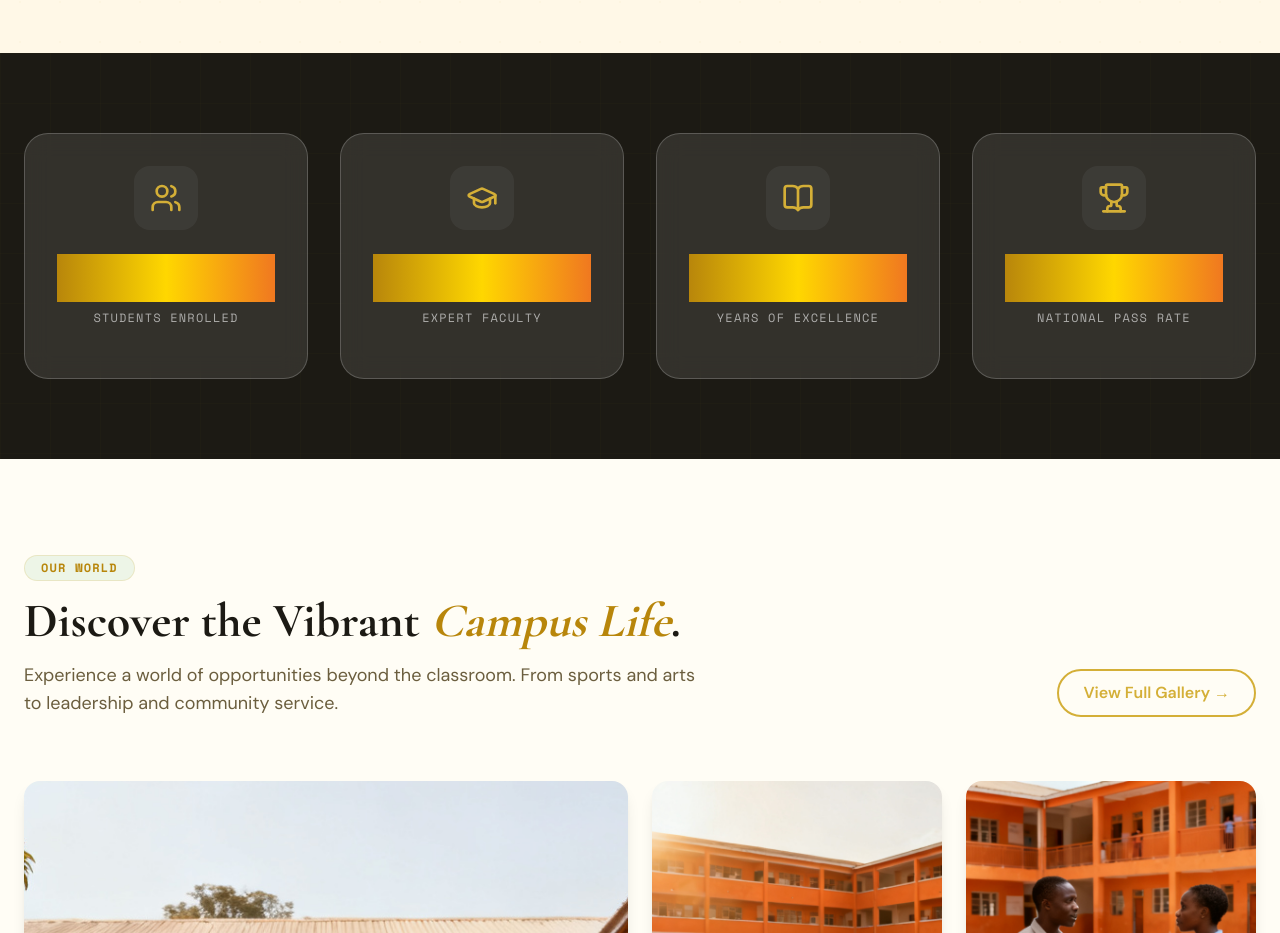
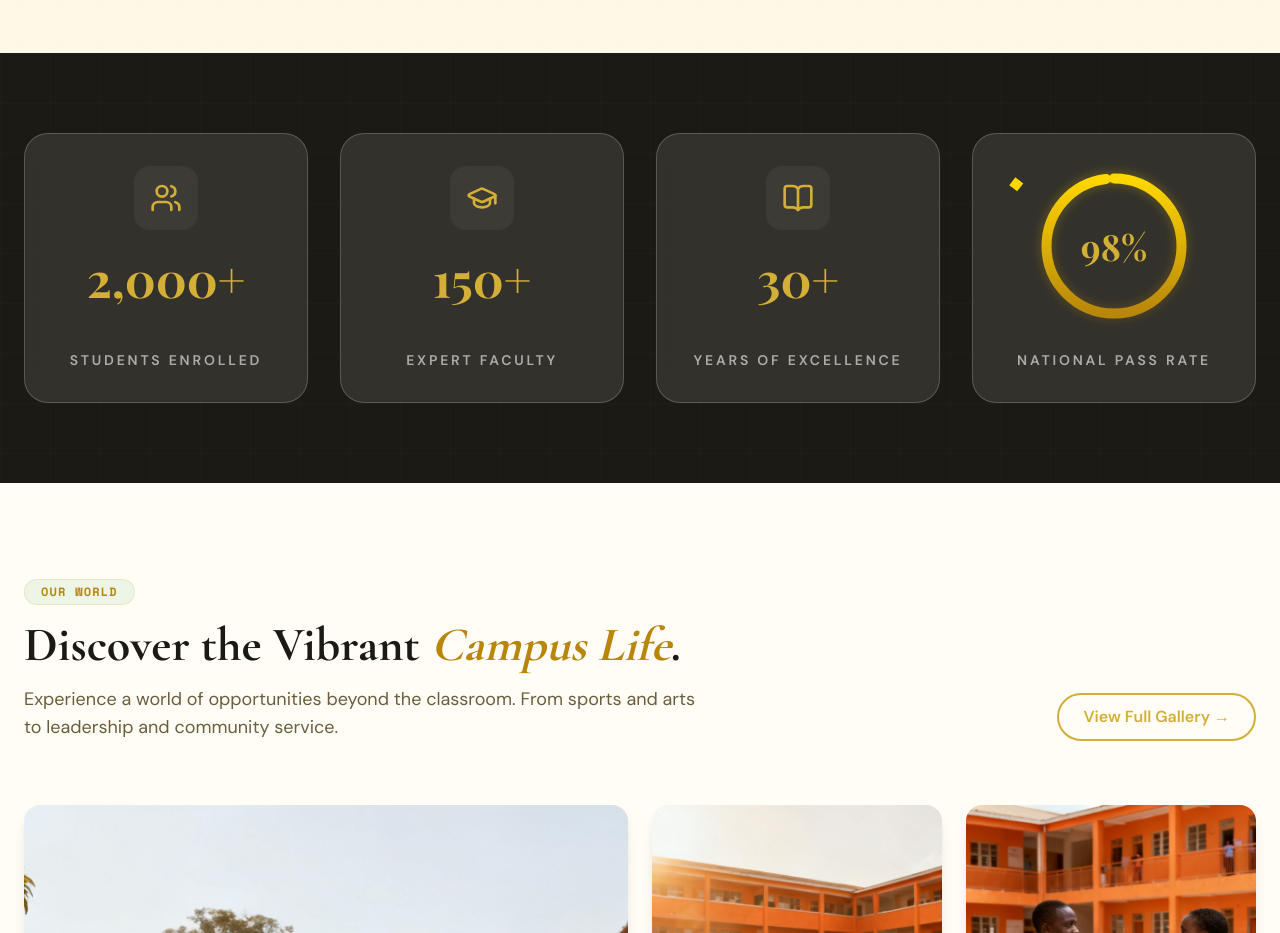
Before and after one commit to katsomar/Entebbe-Bright-Secondary-School, a Next.js app: page / in a window 1280 px wide. Shown: the part 2540-3473 px from the top of the page. Built offline with nearby package versions, Linux system fonts and the light colour scheme; a web font is replaced by a local one.

Commit message:
changed the font of the status card and added progress bar

```diff
--- a/src/components/home/StatCardsSection.tsx
+++ b/src/components/home/StatCardsSection.tsx
@@ -1,6 +1,7 @@
 "use client";
 
 import React from "react";
+import { motion } from "framer-motion";
 import AnimatedCounter from "@/components/ui/AnimatedCounter";
 import ScrollReveal from "@/components/ui/ScrollReveal";
 import { Users, BookOpen, GraduationCap, Trophy } from "lucide-react";
@@ -22,22 +23,104 @@ const StatCardsSection = () => {
 
       <div className="container mx-auto px-6 relative z-10">
         <div className="grid grid-cols-1 sm:grid-cols-2 lg:grid-cols-4 gap-8">
-          {stats.map((stat, i) => (
+          {stats.map((stat, i) => {
+            const isLast = i === stats.length - 1;
+
+            return (
               <ScrollReveal key={i} delay={i * 0.1} direction="up">
-              <div className="glass-card p-8 rounded-3xl text-center border border-white/5 hover:border-gold-main/30 transition-all duration-500 group">
+                <div className="glass-card p-8 rounded-3xl text-center border border-white/5 hover:border-gold-main/30 transition-all duration-500 group h-full flex flex-col justify-center">
+                  {!isLast ? (
+                    <>
                       <div className="w-16 h-16 bg-white/5 rounded-2xl flex items-center justify-center mx-auto mb-6 group-hover:bg-gold-main transition-colors duration-500">
                         <stat.icon size={32} className="text-gold-main group-hover:text-charcoal transition-colors duration-500" />
                       </div>
-                <div className="text-4xl md:text-5xl font-display font-bold text-transparent bg-clip-text bg-gradient-gold mb-2">
+                      <div className="text-4xl md:text-5xl font-display font-bold text-gold-main mb-2">
                         <AnimatedCounter value={stat.value} suffix={stat.suffix} />
                       </div>
-                <div className="text-white/60 font-mono text-xs uppercase tracking-widest">
+                    </>
+                  ) : (
+                    <div className="relative w-40 h-40 mx-auto mb-6">
+                      <svg className="w-full h-full transform -rotate-90 overflow-visible" viewBox="0 0 128 128">
+                        <defs>
+                          <linearGradient id="statGradient" x1="0%" y1="0%" x2="100%" y2="0%">
+                            <stop offset="0%" stopColor="#B8860B" />
+                            <stop offset="100%" stopColor="#FFD700" />
+                          </linearGradient>
+                          <filter id="goldGlow" x="-20%" y="-20%" width="140%" height="140%">
+                            <feGaussianBlur stdDeviation="3" result="blur" />
+                            <feComposite in="SourceGraphic" in2="blur" operator="over" />
+                          </filter>
+                        </defs>
+                        {/* Background Track */}
+                        <circle
+                          cx="64"
+                          cy="64"
+                          r="54"
+                          stroke="rgba(255,255,255,0.05)"
+                          strokeWidth="8"
+                          fill="none"
+                        />
+                        {/* Glow Layer */}
+                        <motion.circle
+                          cx="64"
+                          cy="64"
+                          r="54"
+                          stroke="url(#statGradient)"
+                          strokeWidth="12"
+                          fill="none"
+                          strokeLinecap="round"
+                          className="opacity-20 blur-[4px]"
+                          initial={{ strokeDasharray: "0 339" }}
+                          whileInView={{ strokeDasharray: `${(stat.value / 100) * 339} 339` }}
+                          transition={{ duration: 2, ease: "easeOut" }}
+                          viewport={{ once: true }}
+                        />
+                        {/* Main Progress Bar */}
+                        <motion.circle
+                          cx="64"
+                          cy="64"
+                          r="54"
+                          stroke="url(#statGradient)"
+                          strokeWidth="8"
+                          fill="none"
+                          strokeLinecap="round"
+                          initial={{ strokeDasharray: "0 339" }}
+                          whileInView={{ strokeDasharray: `${(stat.value / 100) * 339} 339` }}
+                          transition={{ duration: 2, ease: "easeOut" }}
+                          viewport={{ once: true }}
+                        />
+                        {/* Glowing Gold Diamond Tip */}
+                        <motion.rect
+                          x="60"
+                          y="6"
+                          width="8"
+                          height="8"
+                          fill="#FFD700"
+                          className="shadow-[0_0_15px_#FFD700]"
+                          initial={{ rotate: 45, opacity: 0 }}
+                          whileInView={{
+                            rotate: [(stat.value / 100) * 360 + 45],
+                            opacity: 1
+                          }}
+                          style={{ originX: "64px", originY: "64px" }}
+                          transition={{ duration: 2, ease: "easeOut" }}
+                          viewport={{ once: true }}
+                        />
+                      </svg>
+                      <div className="absolute inset-0 flex flex-col items-center justify-center">
+                        <div className="text-4xl font-display font-bold text-gold-main drop-shadow-gold">
+                          <AnimatedCounter value={stat.value} suffix={stat.suffix} />
+                        </div>
+                      </div>
+                    </div>
+                  )}
+                  <div className="text-white/60 font-body text-sm font-semibold uppercase tracking-[0.2em] mt-auto">
                     {stat.label}
                   </div>
-                <div className="mt-4 h-1 w-0 group-hover:w-full bg-gold-main/30 mx-auto rounded-full transition-all duration-500" />
                 </div>
               </ScrollReveal>
-          ))}
+            );
+          })}
         </div>
       </div>
     </section>
```
Lines whose indentation alone changed are shown as unchanged.
